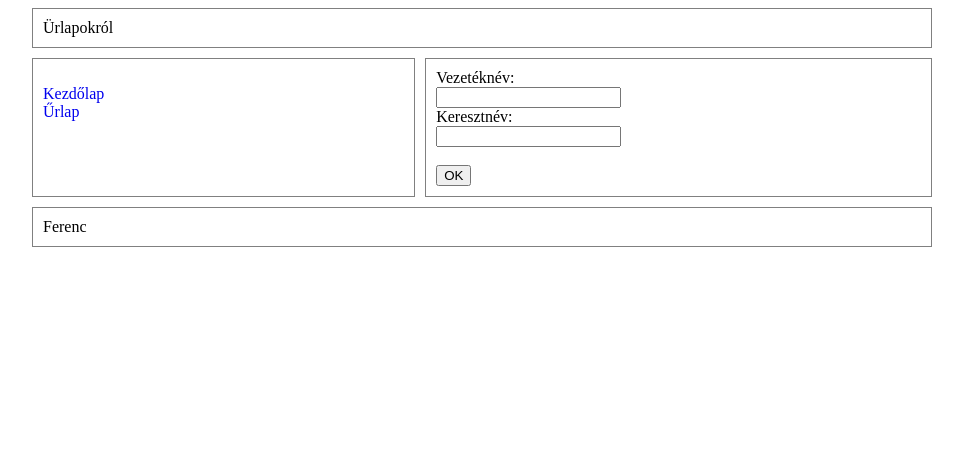
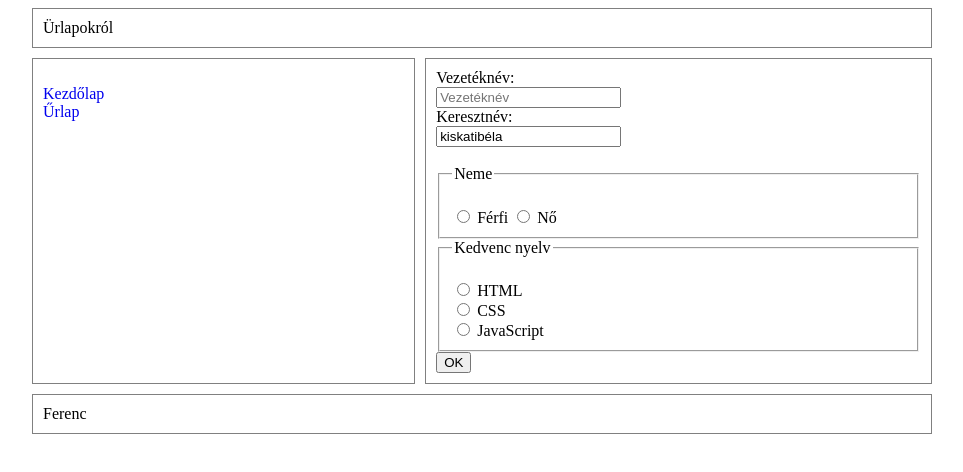
Before and after one commit to Fury-AF/Urlap, a plain HTML site: page urlap.htm in a window 1280 px wide. Shown: the whole page, without its empty margins (158-1121 px from the left). Drawn offline with Linux system fonts and the light colour scheme.

Commit message:
ürlap bővítés

```diff
--- a/urlap.htm
+++ b/urlap.htm
@@ -22,12 +22,52 @@
       <article>
         <form action="/action_page.php">
           <label for="vnev">Vezetéknév:</label><br />
-          <input type="text" id="vnem" name="vnem" /><br />
+          <input
+            type="text"
+            id="vnem"
+            name="vnem"
+            placeholder="Vezetéknév"
+          /><br />
 
           <label for="lname">Keresztnév:</label><br />
-          <input type="text" id="knev" name="knev" /><br /><br />
+          <input
+            type="text"
+            id="knev"
+            name="knev"
+            value="kiskatibéla"
+          /><br /><br />
+          <fieldset>
+            <legend>Neme</legend>
+            <br />
+            <input type="radio" id="ferfi" name="nem" value="ferfi" />
+            <label for="ferfi">Férfi</label>
+            <input type="radio" id="no" name="nem" value="no" />
+            <label for="no">Nő</label>
+            <br />
+          </fieldset>
+          <fieldset>
+            <legend>Kedvenc nyelv</legend>
+            <br />
+            <input type="radio" id="html" name="fav_language" value="HTML" />
+            <label for="html">HTML</label>
 
-          <input type="submit" value="OK" />
+            <br /><input
+              type="radio"
+              id="css"
+              name="fav_language"
+              value="CSS"
+            />
+            <label for="css">CSS</label><br />
+
+            <input
+              type="radio"
+              id="javascript"
+              name="fav_language"
+              value="JavaScript"
+            />
+            <label for="javascript">JavaScript</label><br />
+          </fieldset>
+          <input type="button" value="OK" />
         </form>
       </article>
       <footer>Ferenc</footer>
```
